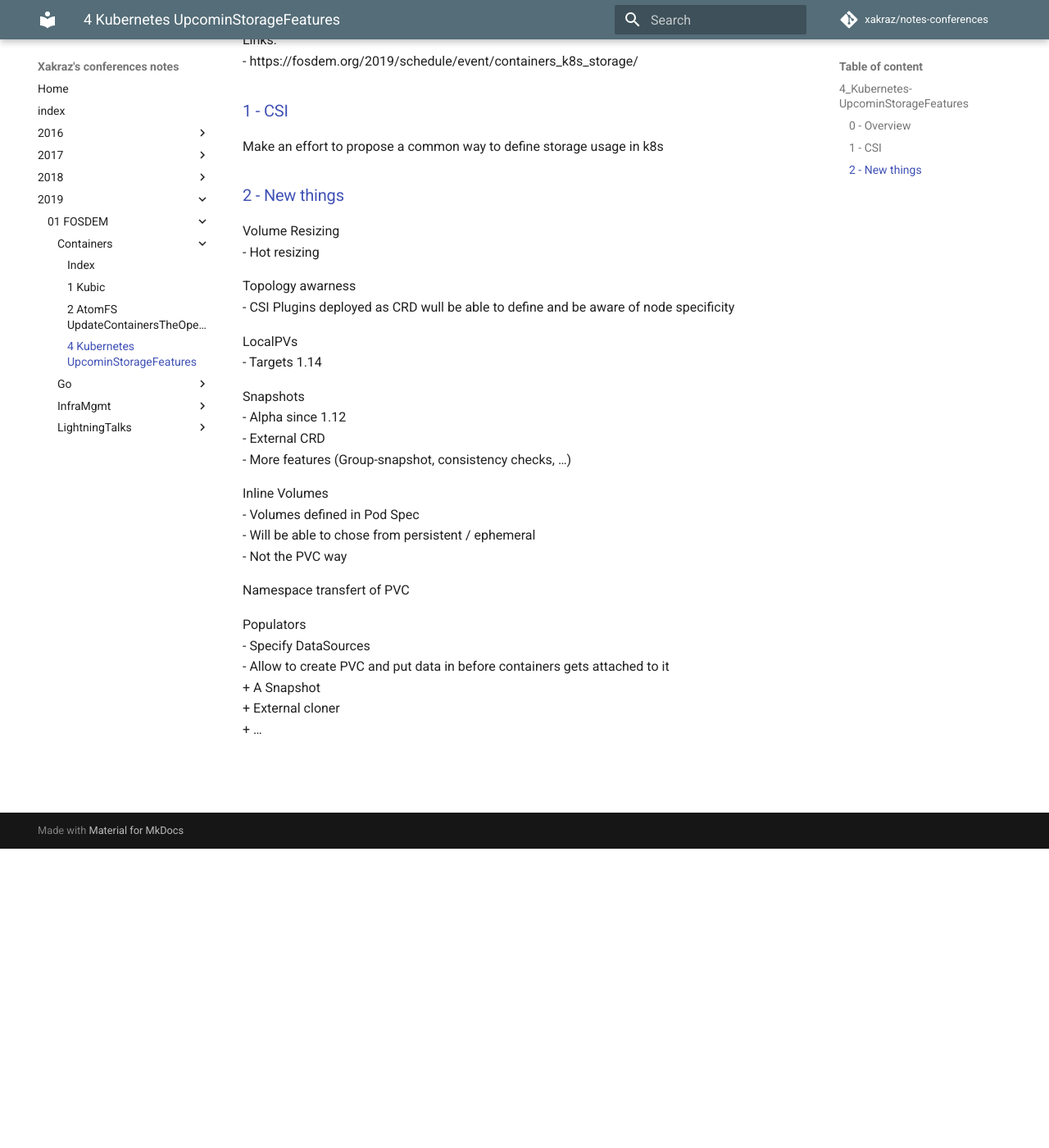
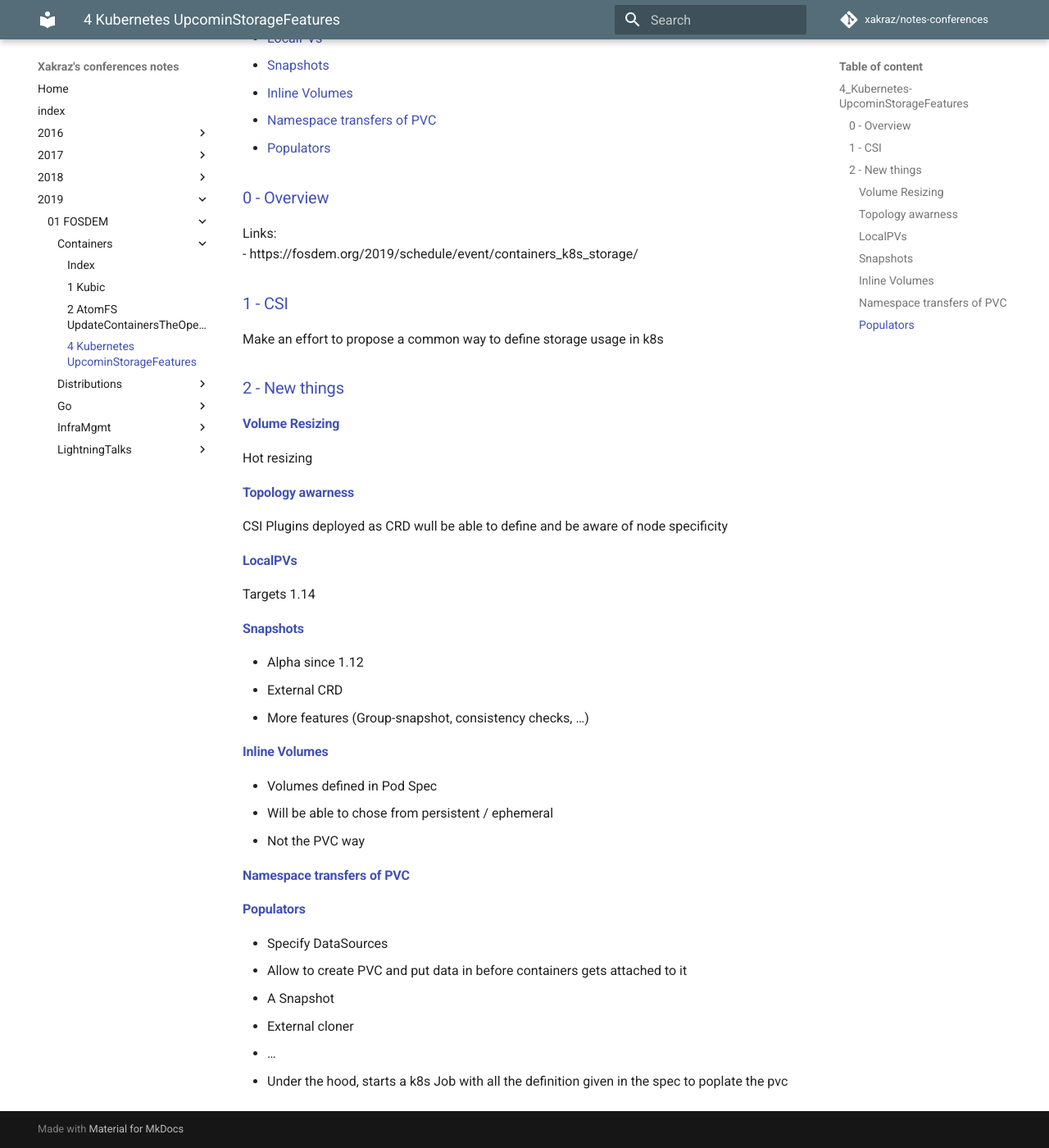
Before and after one commit to xakraz/notes-conferences, an MkDocs documentation site: the page built from docs/2019/01-FOSDEM/Containers/4_Kubernetes-UpcominStorageFeatures.md, in a window 1280 px wide and 1400 px high, scrolled down 365 px. Shown: the whole window at 82% size. Built offline with MkDocs 1.6.1 and Material for MkDocs 9.7.7, drawn with Linux system fonts in a browser that asks for light colours; comment, search, counter and statistics services are not loaded.

Commit message:
FOSDEM 2019 - Day2

```diff
--- a/docs/2019/01-FOSDEM/Containers/4_Kubernetes-UpcominStorageFeatures.md
+++ b/docs/2019/01-FOSDEM/Containers/4_Kubernetes-UpcominStorageFeatures.md
@@ -6,6 +6,13 @@
 - [0 - Overview](#0---overview)
 - [1 - CSI](#1---csi)
 - [2 - New things](#2---new-things)
+  - [Volume Resizing](#volume-resizing)
+  - [Topology awarness](#topology-awarness)
+  - [LocalPVs](#localpvs)
+  - [Snapshots](#snapshots)
+  - [Inline Volumes](#inline-volumes)
+  - [Namespace transfers of PVC](#namespace-transfers-of-pvc)
+  - [Populators](#populators)
 
 <!-- /MarkdownTOC -->
 
@@ -26,30 +33,43 @@ Make an effort to propose a common way to define storage usage in k8s
 
 ## 2 - New things
 
-Volume Resizing
-- Hot resizing
+### Volume Resizing
 
-Topology awarness
-- CSI Plugins deployed as CRD wull be able to define and be aware of node specificity
+Hot resizing
 
-LocalPVs
-- Targets 1.14
 
-Snapshots
+### Topology awarness
+
+CSI Plugins deployed as CRD wull be able to define and be aware of node specificity
+
+
+### LocalPVs
+
+Targets 1.14
+
+
+### Snapshots
+
 - Alpha since 1.12
 - External CRD
 - More features (Group-snapshot, consistency checks, ...)
 
-Inline Volumes
+
+### Inline Volumes
+
 - Volumes defined in Pod Spec
 - Will be able to chose from persistent / ephemeral
 - Not the PVC way
 
-Namespace transfert of PVC
 
-Populators
+### Namespace transfers of PVC
+
+
+### Populators
+
 - Specify DataSources
 - Allow to create PVC and put data in before containers gets attached to it
   + A Snapshot
   + External cloner
   + ...
+- Under the hood, starts a k8s Job with all the definition given in the spec to poplate the pvc
```
Also changed, not shown: docs/2019/01-FOSDEM/Distributions/1_homebrew.md (added, +31 -0 lines).
